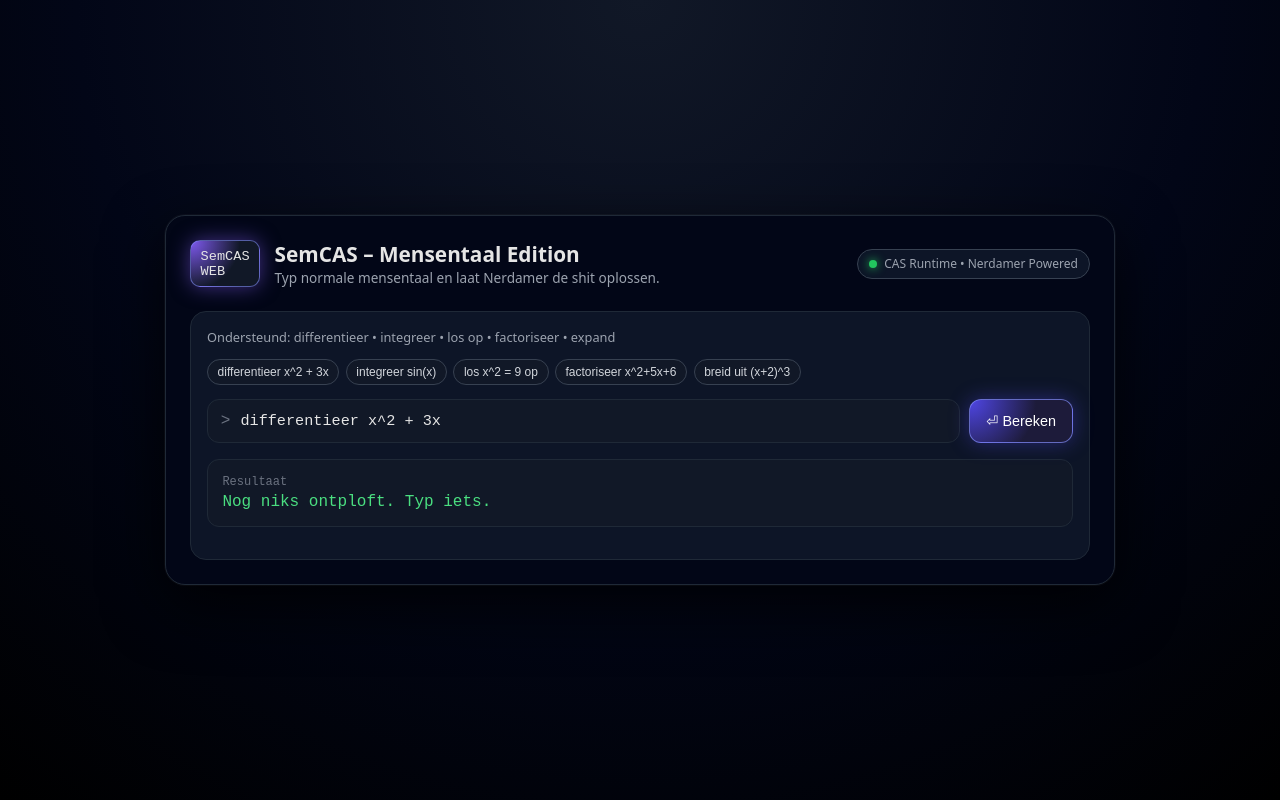
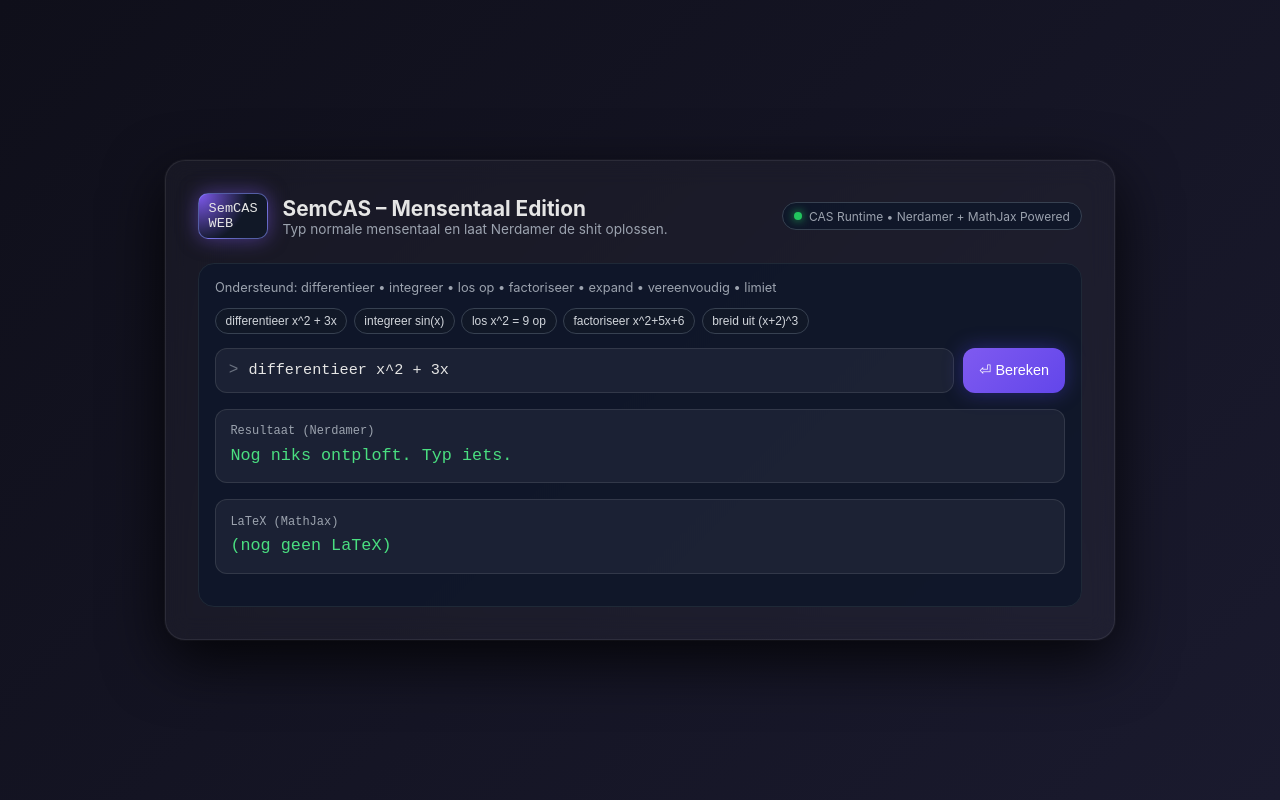
Before and after one commit to semalewijnse2014-prog/SemCas-Web, a plain HTML site: page index.html in a window 1280 px wide. Drawn offline with nearby package versions, Linux system fonts and the light colour scheme.

Commit message:
Update index.html

```diff
--- a/index.html
+++ b/index.html
@@ -11,6 +11,15 @@
   <script src="https://cdn.jsdelivr.net/npm/nerdamer@1.1.13/Calculus.js"></script>
   <script src="https://cdn.jsdelivr.net/npm/nerdamer@1.1.13/Solve.js"></script>
   <script src="https://cdn.jsdelivr.net/npm/nerdamer@1.1.13/Extra.js"></script>
+
+  <!-- MathJax for LaTeX -->
+  <script>
+    window.MathJax = {
+      tex: { inlineMath: [['$', '$'], ['\\(', '\\)']] },
+      svg: { fontCache: 'global' }
+    };
+  </script>
+  <script src="https://cdn.jsdelivr.net/npm/mathjax@3/es5/tex-svg.js"></script>
 
   <style>
     :root {
@@ -31,10 +40,9 @@
     body {
       margin: 0;
       min-height: 100vh;
-      background:
-        radial-gradient(circle at top, #111827 0, #020617 55%, #000 100%);
+      background: linear-gradient(135deg, #0f0f1a, #1a1a2e);
       color: var(--text);
-      font-family: system-ui, sans-serif;
+      font-family: Inter, system-ui, sans-serif;
       display: flex;
       justify-content: center;
       align-items: center;
@@ -44,13 +52,14 @@
     .app {
       width: 100%;
       max-width: 950px;
-      background: #020617;
-      border: 1px solid #1f2937;
+      background: rgba(255,255,255,0.03);
+      border: 1px solid rgba(255,255,255,0.08);
       border-radius: 20px;
-      padding: 1.5rem;
+      padding: 2rem;
       box-shadow:
         0 0 0 1px rgba(255,255,255,.03),
         0 20px 60px rgba(0,0,0,.8);
+      backdrop-filter: blur(12px);
     }
 
     .header {
@@ -150,6 +159,7 @@
       display: flex;
       gap: .6rem;
       flex-wrap: wrap;
+      margin-bottom: 1rem;
     }
 
     .input {
@@ -157,11 +167,17 @@
       display: flex;
       align-items: center;
       gap: .5rem;
-      background: #111827;
-      border: 1px solid #1f2937;
+      background: rgba(255,255,255,0.05);
+      border: 1px solid rgba(255,255,255,0.1);
       border-radius: 12px;
       padding: .7rem .8rem;
       min-width: 250px;
+      transition: .2s;
+    }
+
+    .input:focus-within {
+      border-color: #7f5af0;
+      box-shadow: 0 0 10px #7f5af0;
     }
 
     .prefix {
@@ -184,21 +200,26 @@
     }
 
     button.eval {
-      border: 1px solid rgba(129,140,248,.7);
-      background:
-        radial-gradient(circle at top left, #4f46e5, #1d1b3a 60%);
+      border: none;
+      background: linear-gradient(135deg, #7f5af0, #6246ea);
       color: white;
       border-radius: 12px;
       padding: .7rem 1rem;
       cursor: pointer;
       font-size: .9rem;
       box-shadow: 0 0 20px rgba(79,70,229,.4);
+      transition: .2s;
+    }
+
+    button.eval:hover {
+      transform: scale(1.05);
+      box-shadow: 0 0 25px rgba(127,90,240,.7);
     }
 
     .result {
       margin-top: 1rem;
-      background: #111827;
-      border: 1px solid #1f2937;
+      background: rgba(255,255,255,0.05);
+      border: 1px solid rgba(255,255,255,0.1);
       border-radius: 12px;
       padding: .9rem;
       font-family: var(--mono);
@@ -206,14 +227,15 @@
 
     .result-label {
       font-size: .75rem;
-      color: #6b7280;
+      color: #9ca3af;
       margin-bottom: .3rem;
     }
 
     .result-value {
       color: var(--ok);
       word-break: break-word;
-      font-size: 1rem;
+      font-size: 1.05rem;
+      line-height: 1.5;
     }
 
     .error {
@@ -275,7 +297,7 @@ WEB</div>
 
     <div class="badge">
       <div class="dot"></div>
-      CAS Runtime • Nerdamer Powered
+      CAS Runtime • Nerdamer + MathJax Powered
     </div>
   </div>
 
@@ -283,7 +305,7 @@ WEB</div>
 
     <div class="label">
       Ondersteund:
-      differentieer • integreer • los op • factoriseer • expand
+      differentieer • integreer • los op • factoriseer • expand • vereenvoudig • limiet
     </div>
 
     <div class="chips">
@@ -301,6 +323,7 @@ WEB</div>
           id="som"
           type="text"
           spellcheck="false"
+          placeholder="bijv. differentieer x^2 + 3x"
           value="differentieer x^2 + 3x"
         />
       </div>
@@ -311,9 +334,16 @@ WEB</div>
     </div>
 
     <div class="result">
-      <div class="result-label">Resultaat</div>
+      <div class="result-label">Resultaat (Nerdamer)</div>
       <div class="result-value" id="uitkomst">
         Nog niks ontploft. Typ iets.
+      </div>
+    </div>
+
+    <div class="result">
+      <div class="result-label">LaTeX (MathJax)</div>
+      <div class="result-value" id="latex-output">
+        (nog geen LaTeX)
       </div>
     </div>
 
@@ -326,39 +356,34 @@ WEB</div>
   const historyEl = document.getElementById("history");
   let historyData = [];
 
-  // ⭐ chips
+  // chips
   document.querySelectorAll(".chip").forEach(chip => {
     chip.addEventListener("click", () => {
       document.getElementById("som").value = chip.textContent;
     });
   });
 
-  // ⭐ mensentaal parser (simpel maar stabiel)
+  // mensentaal parser
   function mensentaal(expr) {
     let e = expr.toLowerCase().trim();
 
-    // troep eruit
     e = e
       .replace(/[?!]+/g, "")
       .replace(/[.,;:]+$/g, "")
       .replace(/\s+/g, " ");
 
-    // x² → x^2
     e = e.replace(/([a-zA-Z])\u00B2/g, "$1^2");
 
-    // DIFFERENTIËREN
     if (e.match(/^(differentieer|afgeleide|wat is de afgeleide van|deriveer)/)) {
       e = e.replace(/differentieer|afgeleide van|afgeleide|wat is de afgeleide van|deriveer/g, "").trim();
       return `diff(${e}, x)`;
     }
 
-    // INTEGREREN
     if (e.match(/^(integreer|integraal|bereken de integraal van|wat is de integraal van)/)) {
       e = e.replace(/integreer|integraal van|bereken de integraal van|wat is de integraal van|integraal/g, "").trim();
       return `integrate(${e}, x)`;
     }
 
-    // LIMIET
     if (e.includes("limiet")) {
       const m = e.match(/limiet van (.*) als (.*) naar (.*)/);
       if (m) {
@@ -366,72 +391,57 @@ WEB</div>
       }
     }
 
-    // VERGELIJKING OPLOSSEN
     if (e.match(/^(los|kun je).*op/)) {
       e = e.replace(/los|kun je|op|even|please|alsjeblieft/g, "").trim();
       return `solve(${e}, x)`;
     }
 
-    // EXPAND
     if (e.match(/^(breid uit|breid|expand)/)) {
       e = e.replace(/breid uit|breid|expand/g, "").trim();
       return `expand(${e})`;
     }
 
-    // FACTOR
     if (e.match(/^(factoriseer|factor|ontbind)/)) {
       e = e.replace(/factoriseer|factor|ontbind/g, "").trim();
       return `factor(${e})`;
     }
 
-    // SIMPLIFY
     if (e.match(/^(vereenvoudig|herleid)/)) {
       e = e.replace(/vereenvoudig|herleid/g, "").trim();
       return `simplify(${e})`;
     }
 
-    // BEREKEN
     if (e.startsWith("bereken")) {
       return e.replace("bereken", "").trim();
     }
 
-    // fallback: opgeschoonde versie terug
     return e;
   }
 
-  // ⭐ syntax fixer
+  // syntax fixer
   function parseInvoer(expr) {
     let e = expr;
 
-    // alle vraagtekens weg, overal
     e = e.replace(/\?/g, "");
 
-    // sin x → sin(x)
     e = e.replace(/(sin|cos|tan|log|ln|sqrt)\s+([a-zA-Z0-9(]+)/g, "$1($2)");
 
-    // 2x → 2*x
     e = e.replace(/(\d)([a-zA-Z])/g, "$1*$2");
 
-    // x2 → x*2
     e = e.replace(/([a-zA-Z])(\d)/g, "$1*$2");
 
-    // (x+1)(x+2) → (x+1)*(x+2)
     e = e.replace(/\)\(/g, ")*(");
 
-    // 2(x+1) → 2*(x+1)
     e = e.replace(/(\d)\(/g, "$1*(");
 
-    // (x+1)2 → (x+1)*2
     e = e.replace(/\)(\d)/g, ")*$1");
 
-    // trailing troep weg
     e = e.replace(/[.,;:]+$/g, "");
 
     return e;
   }
 
   function addHistory(expr, result) {
-    // vraagtekens niet bewaren
     expr = expr.replace(/\?/g, "");
 
     historyData.unshift({ expr, result });
@@ -469,22 +479,31 @@ WEB</div>
     const nerdamerExpr = mensentaal(invoer);
     let parsed = parseInvoer(nerdamerExpr);
 
-    // laatste safety
     parsed = parsed.replace(/\?/g, "");
+
+    const uitkomst = document.getElementById("uitkomst");
+    const latexBox = document.getElementById("latex-output");
 
     try {
       const resultaat = nerdamer(parsed).toString();
 
-      const uitkomst = document.getElementById("uitkomst");
       uitkomst.classList.remove("error");
       uitkomst.innerText = resultaat;
+
+      try {
+        const latex = nerdamer(parsed).toTeX();
+        latexBox.innerHTML = "$" + latex + "$";
+        MathJax.typesetPromise();
+      } catch {
+        latexBox.innerHTML = "(geen LaTeX beschikbaar)";
+      }
 
       addHistory(invoer, resultaat);
 
     } catch (fout) {
-      const uitkomst = document.getElementById("uitkomst");
       uitkomst.classList.add("error");
       uitkomst.innerText = "Fout: " + fout.message;
+      latexBox.innerHTML = "(geen LaTeX door fout)";
     }
   }
 
```
